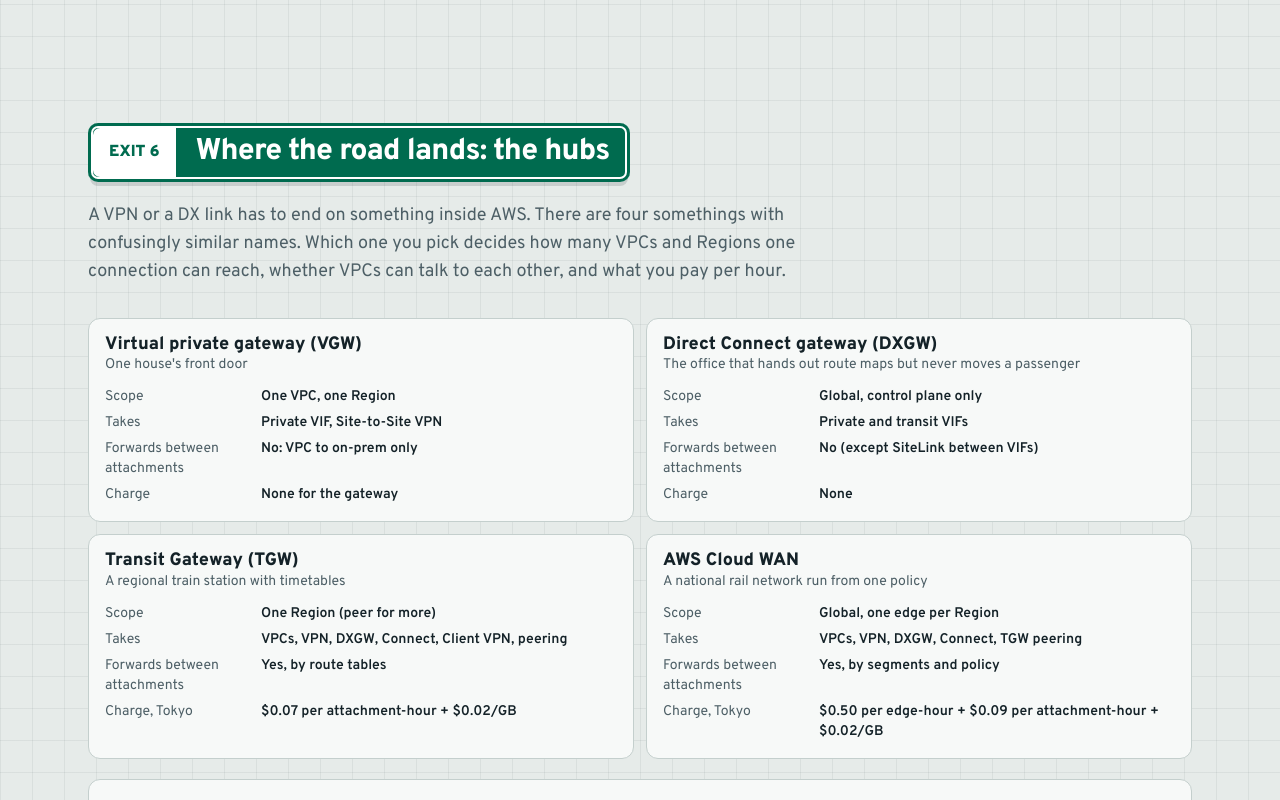
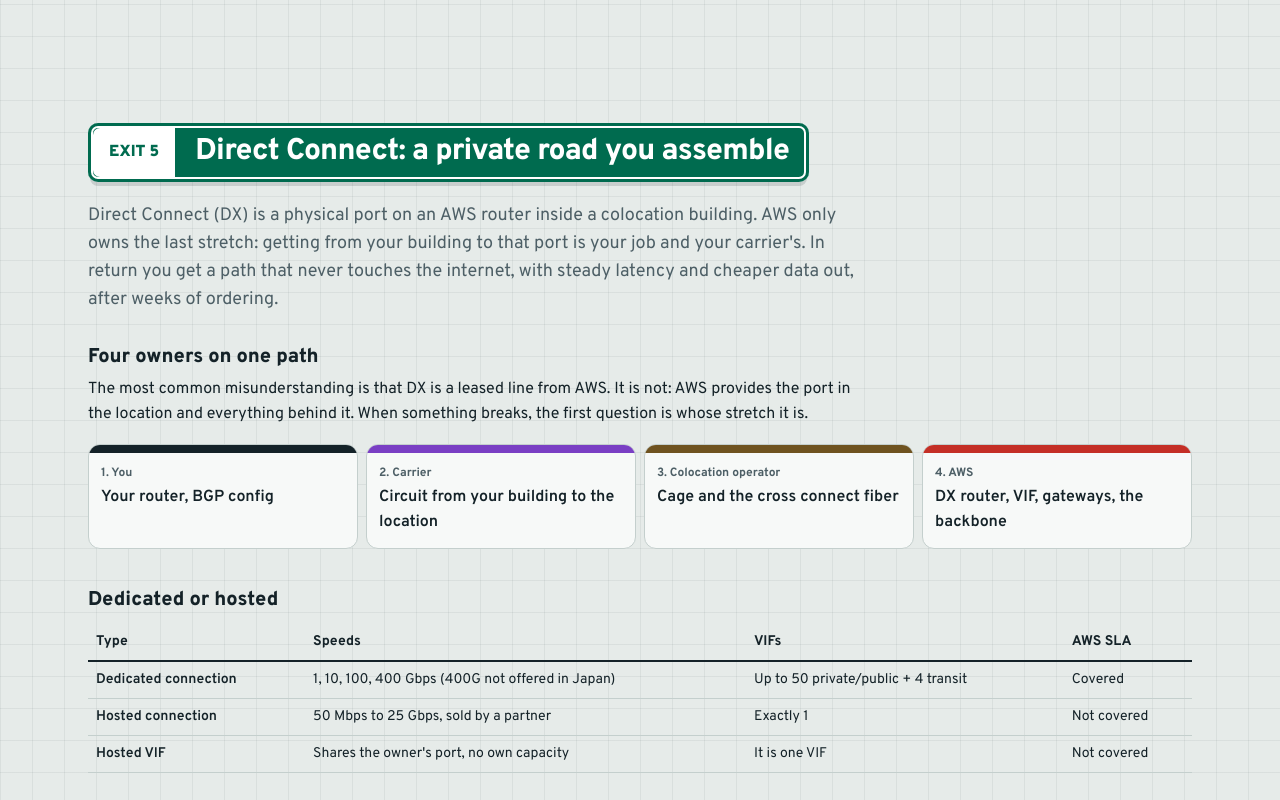
Before and after one commit to 0-draft/on-ramp, a React (Vite) app: page / in a window 1280 px wide. Shown: the part 9820-10620 px from the top of the page. Built offline with nearby package versions, Linux system fonts and the light colour scheme; a web font is replaced by a local one.

Commit message:
feat: wire Direct Connect section

```diff
--- a/src/app/App.tsx
+++ b/src/app/App.tsx
@@ -10,6 +10,7 @@
 import { GlossarySection } from "@/features/glossary/GlossarySection";
 import { InternetSection } from "@/features/internet/InternetSection";
 import { VpnSection } from "@/features/vpn/VpnSection";
+import { DxSection } from "@/features/dx/DxSection";
 import { HubsSection } from "@/features/hubs/HubsSection";
 import { SdwanSection } from "@/features/sdwan/SdwanSection";
 import { RoutingSection } from "@/features/routing/RoutingSection";
@@ -36,6 +37,7 @@
         <BasicsSection />
         <InternetSection />
         <VpnSection />
+        <DxSection />
         <HubsSection />
         <SdwanSection />
         <RoutingSection />
```
